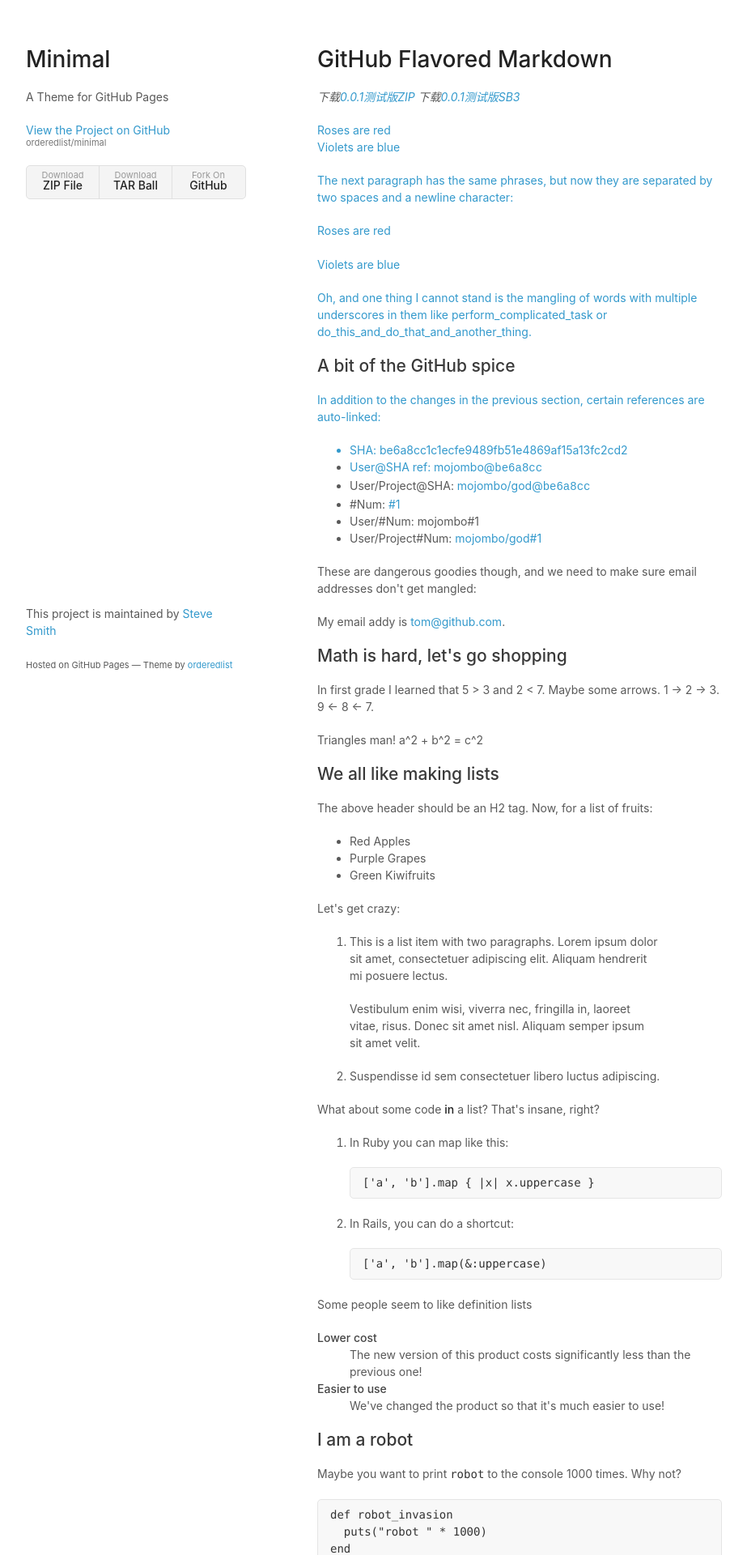
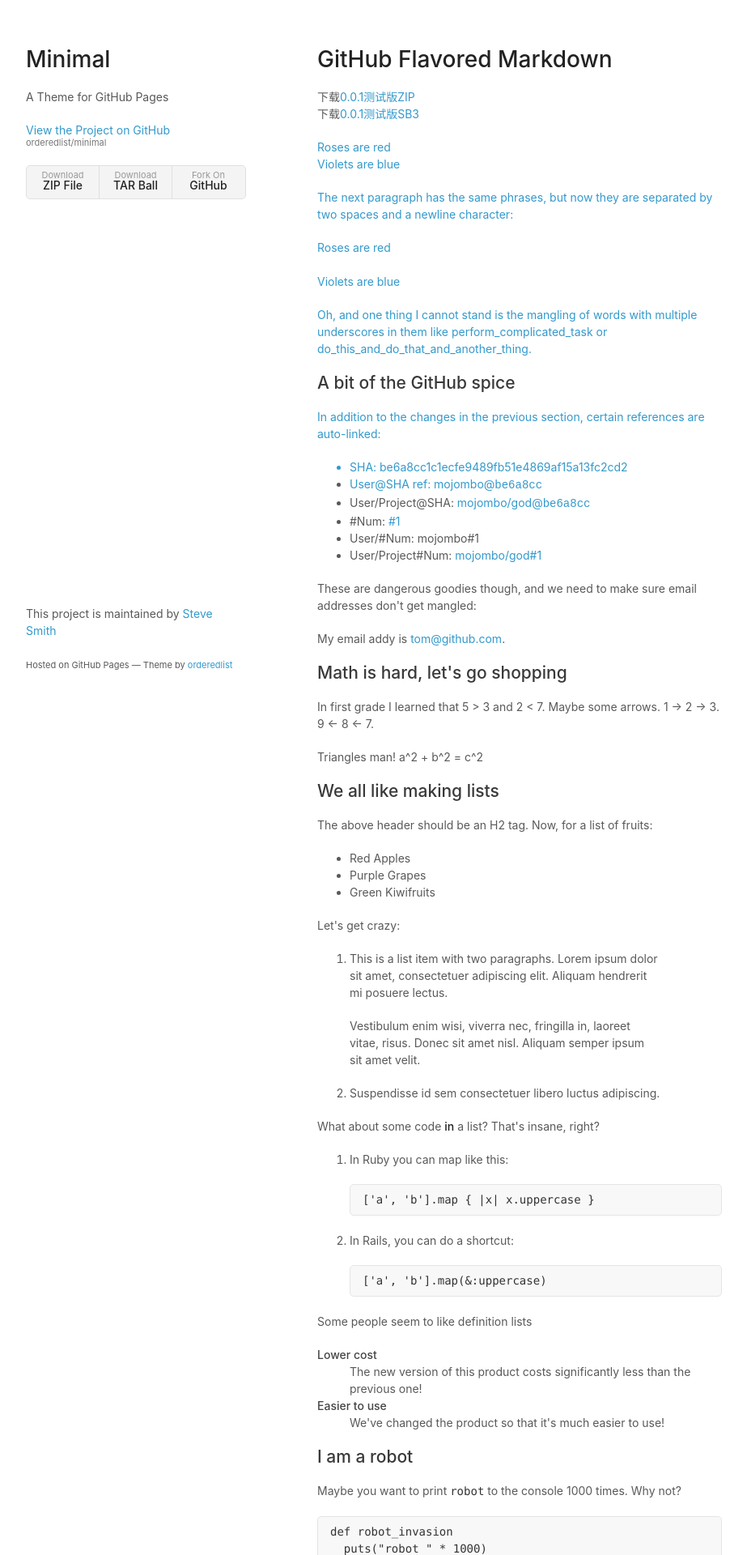
Before and after one commit to dinganzhi/dinganzhi.github.io, a Jekyll site: the page downloads/index.html, which Jekyll copies as it is, in a window 1280 px wide. Shown: the top 1920 px of the page at 81% size, without its empty margins (178-1101 px from the left). Built offline with Jekyll 4.4.1, drawn with Linux system fonts in a browser that asks for light colours.

```diff
--- a/downloads/index.html
+++ b/downloads/index.html
@@ -27,7 +27,7 @@
       <section>
         <h1>GitHub Flavored Markdown</h1>
 
-        <p><em>下载<a href="http://dinganzhi.github.io//source/0.0.1beta.zip/">0.0.1测试版ZIP</a> 下载<a href="httpsm//dinganzhi.github.io//source/0.0.1beta.sb3/">0.0.1测试版SB3</em></p>
+        <p>下载<a href="http://dinganzhi.github.io//source/0.0.1beta.zip/">0.0.1测试版ZIP</a><br>下载<a href="httpsm//dinganzhi.github.io//source/0.0.1beta.sb3/">0.0.1测试版SB3</p>
 
         <p></p>
 
```
Also changed, not shown: 4 other files.
